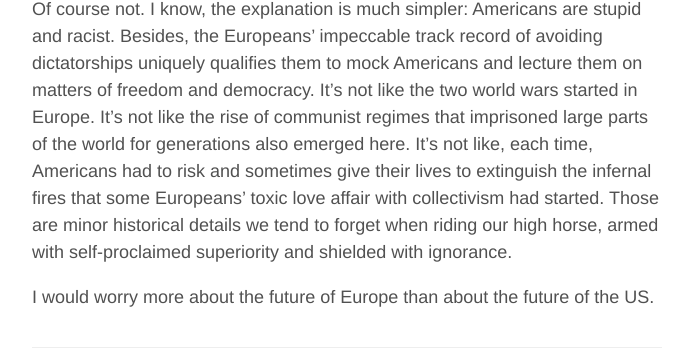
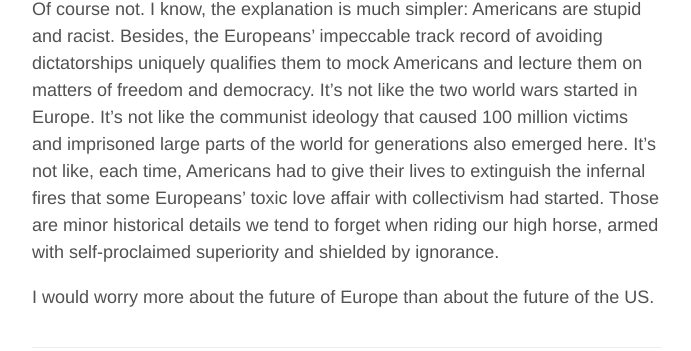
Before and after one commit to aoghina/aoghina.github.io, a Jekyll site: the page built from _posts/2016-11-09-could-it-be.md, in a window 1280 px wide. Shown: the part 1229-1580 px from the top of the page, without its empty margins (293-984 px from the left). Built offline with Jekyll 4.4.1, drawn with Linux system fonts in a browser that asks for light colours; comment, search, counter and statistics services are not loaded.

Commit message:
Update could it be

```diff
--- a/_posts/2016-11-09-could-it-be.md
+++ b/_posts/2016-11-09-could-it-be.md
@@ -15,6 +15,6 @@ Could it be that some find it wrong to force bakers to imprint messages they don
 
 Could it be that people thought that a colorful language might be less dangerous than heading further down the same path? Could it be that many didn't find this choice easy, but faced with these options, were so scared of the alternative that they considered the populist, egomaniac candidate promising them to face the powerful forces that push their nation in a wrong direction to be the better option? Could it be that the responsibility of this choice, even if it proves to take the country further down the road to serfdom, falls on those who brought people in the position to make it?
 
-Of course not. I know, the explanation is much simpler: Americans are stupid and racist. Besides, the Europeans' impeccable track record of avoiding dictatorships uniquely qualifies them to mock Americans and lecture them on matters of freedom and democracy. It's not like the two world wars started in Europe. It's not like the rise of communist regimes that imprisoned large parts of the world for generations also emerged here. It's not like, each time, Americans had to risk and sometimes give their lives to extinguish the infernal fires that some Europeans' toxic love affair with collectivism had started. Those are minor historical details we tend to forget when riding our high horse, armed with self-proclaimed superiority and shielded with ignorance.
+Of course not. I know, the explanation is much simpler: Americans are stupid and racist. Besides, the Europeans' impeccable track record of avoiding dictatorships uniquely qualifies them to mock Americans and lecture them on matters of freedom and democracy. It's not like the two world wars started in Europe. It's not like the communist ideology that caused 100 million victims and imprisoned large parts of the world for generations also emerged here. It's not like, each time, Americans had to give their lives to extinguish the infernal fires that some Europeans' toxic love affair with collectivism had started. Those are minor historical details we tend to forget when riding our high horse, armed with self-proclaimed superiority and shielded by ignorance.
 
 I would worry more about the future of Europe than about the future of the US.
```
